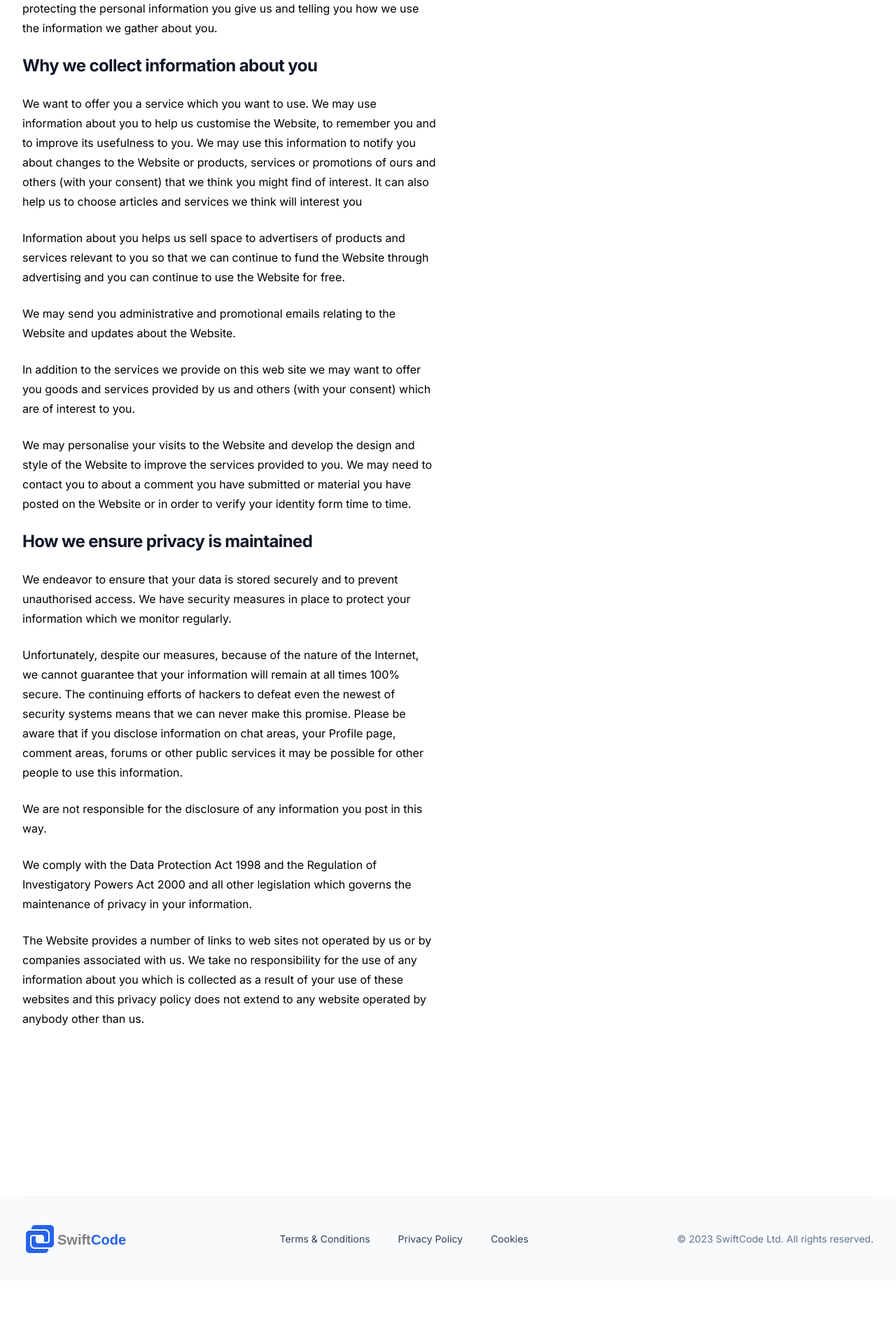
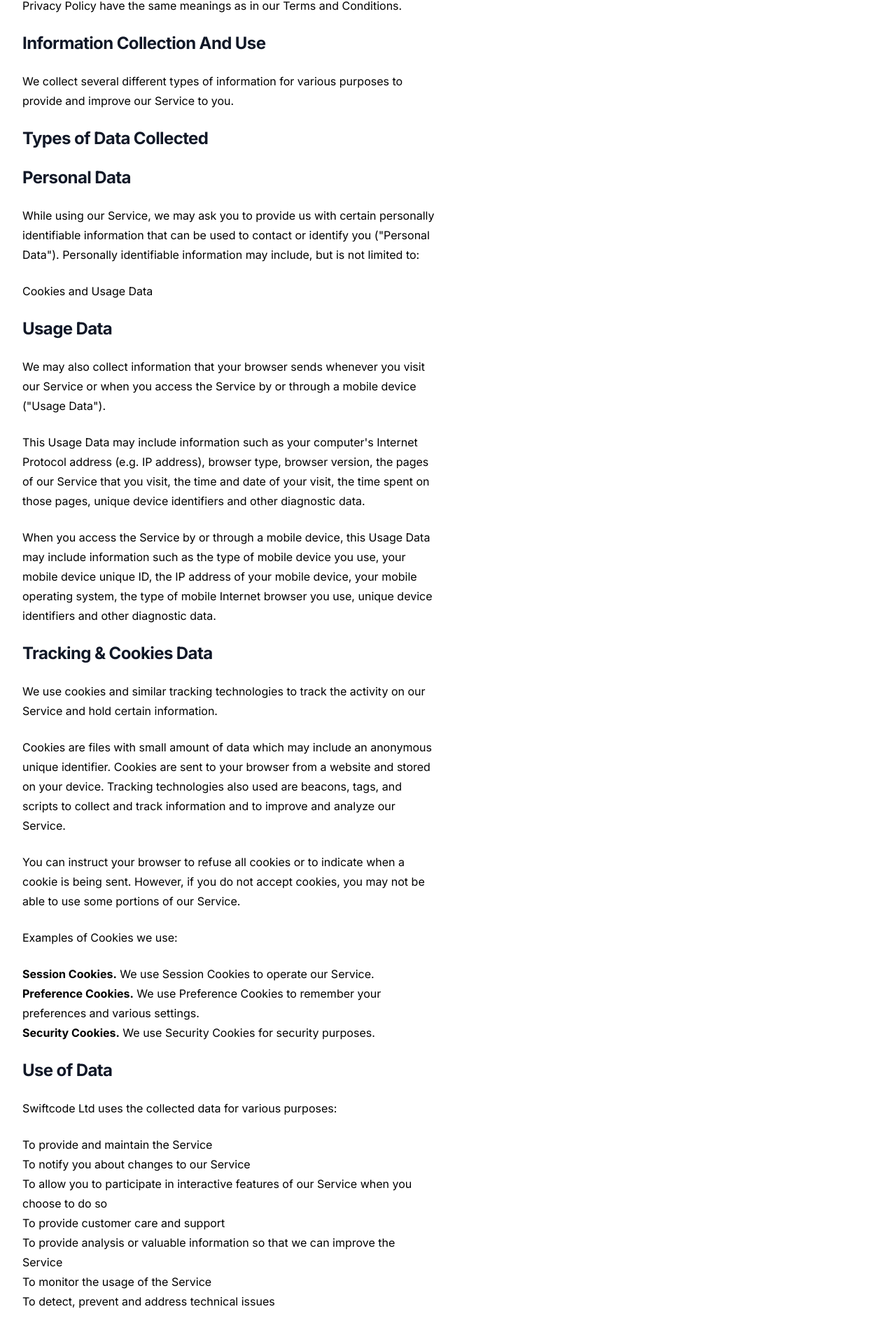
Before and after one commit to swiftcodeuk/swiftcode, a Next.js app: page /privacy in a window 1280 px wide. Shown: the part 550-2451 px from the top of the page at 70% size. Before the commit the page ends 2381 px from the top, so only its background shows below. Built offline with nearby package versions, Linux system fonts and the light colour scheme.

Commit message:
main page privacy

```diff
--- a/src/app/privacy/page.jsx
+++ b/src/app/privacy/page.jsx
@@ -8,20 +8,102 @@ function Content() {
     <div className="mt-10 max-w-2xl space-y-6 text-base">
 
             <h1 className="text-2xl font-bold tracking-tight text-gray-900">Privacy Policy</h1>
-            <p>This Privacy Policy applies to all of our websites and our mobile applications (“the Website”). In this Privacy Policy, when we refer to any of our Website, we mean any website or mobile application operated by or on behalf of SwiftCode Ltd.</p>
-            <p>By accessing the Website, you agree to be bound by these terms and conditions whenever you access the Website on any device. This Privacy Policy forms part of and is incorporated into our Website Terms and Conditions. Any changes to this policy will be posted here. We reserve the right to vary this Privacy Policy from time to time and such changes shall become effective as soon as they are posted. Your continued use of the Website constitutes your agreement to all such changes. We are committed to protecting the personal information you give us and telling you how we use the information we gather about you.</p>
-            <h2 className="text-2xl font-bold tracking-tight text-gray-900">Why we collect information about you</h2>
-            <p>We want to offer you a service which you want to use. We may use information about you to help us customise the Website, to remember you and to improve its usefulness to you. We may use this information to notify you about changes to the Website or products, services or promotions of ours and others (with your consent) that we think you might find of interest. It can also help us to choose articles and services we think will interest you</p>
-            <p>Information about you helps us sell space to advertisers of products and services relevant to you so that we can continue to fund the Website through advertising and you can continue to use the Website for free.</p>
-            <p>We may send you administrative and promotional emails relating to the Website and updates about the Website.</p>
-            <p>In addition to the services we provide on this web site we may want to offer you goods and services provided by us and others (with your consent) which are of interest to you.</p>
-            <p>We may personalise your visits to the Website and develop the design and style of the Website to improve the services provided to you. We may need to contact you to about a comment you have submitted or material you have posted on the Website or in order to verify your identity form time to time.</p>
-            <h2 className="text-2xl font-bold tracking-tight text-gray-900">How we ensure privacy is maintained</h2>
-            <p>We endeavor to ensure that your data is stored securely and to prevent unauthorised access. We have security measures in place to protect your information which we monitor regularly.</p>
-            <p>Unfortunately, despite our measures, because of the nature of the Internet, we cannot guarantee that your information will remain at all times 100% secure. The continuing efforts of hackers to defeat even the newest of security systems means that we can never make this promise. Please be aware that if you disclose information on chat areas, your Profile page, comment areas, forums or other public services it may be possible for other people to use this information.</p>
-            <p>We are not responsible for the disclosure of any information you post in this way.</p>
-            <p>We comply with the Data Protection Act 1998 and the Regulation of Investigatory Powers Act 2000 and all other legislation which governs the maintenance of privacy in your information.</p>
-            <p>The Website provides a number of links to web sites not operated by us or by companies associated with us. We take no responsibility for the use of any information about you which is collected as a result of your use of these websites and this privacy policy does not extend to any website operated by anybody other than us.</p>
+            <p>This Privacy Policy applies to all of our websites and our mobile applications (“the Website”). In this Privacy Policy, when we refer to any of our Website, we mean any website or mobile applications inluding (Mostbet - Spin & Win) operated by or on behalf of SwiftCode Ltd.</p>
+            <p>This page informs you of our policies regarding the collection, use, and disclosure of personal data when you use our Service and the choices you have associated with that data.</p>
+            <p>We use your data to provide and improve the Service. By using the Service, you agree to the collection and use of information in accordance with this policy. Unless otherwise defined in this Privacy Policy, terms used in this Privacy Policy have the same meanings as in our Terms and Conditions.</p>
+            <h2 className="text-2xl font-bold tracking-tight text-gray-900" >Information Collection And Use</h2>
+
+            <p>We collect several different types of information for various purposes to provide and improve our Service to you.</p>
+
+            <h3 className="text-2xl font-bold tracking-tight text-gray-900">Types of Data Collected</h3>
+
+            <h4 className="text-2xl font-bold tracking-tight text-gray-900">Personal Data</h4>
+
+            <p>While using our Service, we may ask you to provide us with certain personally identifiable information that can be used to contact or identify you (&quot;Personal Data&quot;). Personally identifiable information may include, but is not limited to:</p>
+
+            <ul>
+            <li>Cookies and Usage Data</li>
+            </ul>
+
+            <h4 className="text-2xl font-bold tracking-tight text-gray-900">Usage Data</h4>
+
+            <p>We may also collect information that your browser sends whenever you visit our Service or when you access the Service by or through a mobile device (&quot;Usage Data&quot;).</p>
+            <p>This Usage Data may include information such as your computer&apos;s Internet Protocol address (e.g. IP address), browser type, browser version, the pages of our Service that you visit, the time and date of your visit, the time spent on those pages, unique device identifiers and other diagnostic data.</p>
+            <p>When you access the Service by or through a mobile device, this Usage Data may include information such as the type of mobile device you use, your mobile device unique ID, the IP address of your mobile device, your mobile operating system, the type of mobile Internet browser you use, unique device identifiers and other diagnostic data.</p>
+
+            <h4 className="text-2xl font-bold tracking-tight text-gray-900"> Tracking &amp; Cookies Data</h4>
+            <p>We use cookies and similar tracking technologies to track the activity on our Service and hold certain information.</p>
+            <p>Cookies are files with small amount of data which may include an anonymous unique identifier. Cookies are sent to your browser from a website and stored on your device. Tracking technologies also used are beacons, tags, and scripts to collect and track information and to improve and analyze our Service.</p>
+            <p>You can instruct your browser to refuse all cookies or to indicate when a cookie is being sent. However, if you do not accept cookies, you may not be able to use some portions of our Service.</p>
+            <p>Examples of Cookies we use:</p>
+            <ul>
+                <li><strong>Session Cookies.</strong> We use Session Cookies to operate our Service.</li>
+                <li><strong>Preference Cookies.</strong> We use Preference Cookies to remember your preferences and various settings.</li>
+                <li><strong>Security Cookies.</strong> We use Security Cookies for security purposes.</li>
+            </ul>
+
+            <h2 className="text-2xl font-bold tracking-tight text-gray-900">Use of Data</h2>
+
+            <p>Swiftcode Ltd uses the collected data for various purposes:</p>
+            <ul>
+                <li>To provide and maintain the Service</li>
+                <li>To notify you about changes to our Service</li>
+                <li>To allow you to participate in interactive features of our Service when you choose to do so</li>
+                <li>To provide customer care and support</li>
+                <li>To provide analysis or valuable information so that we can improve the Service</li>
+                <li>To monitor the usage of the Service</li>
+                <li>To detect, prevent and address technical issues</li>
+            </ul>
+
+            <h2 className="text-2xl font-bold tracking-tight text-gray-900">Transfer Of Data</h2>
+            <p>Your information, including Personal Data, may be transferred to and maintained on computers located outside of your state, province, country or other governmental jurisdiction where the data protection laws may differ than those from your jurisdiction.</p>
+            <p>If you are located outside United States and choose to provide information to us, please note that we transfer the data, including Personal Data, to United States and process it there.</p>
+            <p>Your consent to this Privacy Policy followed by your submission of such information represents your agreement to that transfer.</p>
+            <p>Swiftcode Ltd will take all steps reasonably necessary to ensure that your data is treated securely and in accordance with this Privacy Policy and no transfer of your Personal Data will take place to an organization or a country unless there are adequate controls in place including the security of your data and other personal information.</p>
+
+            <h2 className="text-2xl font-bold tracking-tight text-gray-900">Disclosure Of Data</h2>
+
+            <h3>Legal Requirements</h3>
+            <p>Swiftcode Ltd may disclose your Personal Data in the good faith belief that such action is necessary to:</p>
+            <ul>
+                <li>To comply with a legal obligation</li>
+                <li>To protect and defend the rights or property of Swiftcode Ltd</li>
+                <li>To prevent or investigate possible wrongdoing in connection with the Service</li>
+                <li>To protect the personal safety of users of the Service or the public</li>
+                <li>To protect against legal liability</li>
+            </ul>
+
+            <h2 className="text-2xl font-bold tracking-tight text-gray-900">Security Of Data</h2>
+            <p>The security of your data is important to us, but remember that no method of transmission over the Internet, or method of electronic storage is 100% secure. While we strive to use commercially acceptable means to protect your Personal Data, we cannot guarantee its absolute security.</p>
+
+            <h2 className="text-2xl font-bold tracking-tight text-gray-900">Service Providers</h2>
+            <p>We may employ third party companies and individuals to facilitate our Service (&quot;Service Providers&quot;), to provide the Service on our behalf, to perform Service-related services or to assist us in analyzing how our Service is used.</p>
+            <p>These third parties have access to your Personal Data only to perform these tasks on our behalf and are obligated not to disclose or use it for any other purpose.</p>
+
+
+
+            <h2 className="text-2xl font-bold tracking-tight text-gray-900">Links To Other Sites</h2>
+            <p>Our Service may contain links to other sites that are not operated by us. If you click on a third party link, you will be directed to that third party&apos;s site. We strongly advise you to review the Privacy Policy of every site you visit.</p>
+            <p>We have no control over and assume no responsibility for the content, privacy policies or practices of any third party sites or services.</p>
+
+
+            <h2 className="text-2xl font-bold tracking-tight text-gray-900">Children&apos;s Privacy</h2>
+            <p>Our Service does not address anyone under the age of 18 (&quot;Children&quot;).</p>
+            <p>We do not knowingly collect personally identifiable information from anyone under the age of 18. If you are a parent or guardian and you are aware that your Children has provided us with Personal Data, please contact us. If we become aware that we have collected Personal Data from children without verification of parental consent, we take steps to remove that information from our servers.</p>
+
+
+            <h2 className="text-2xl font-bold tracking-tight text-gray-900">Changes To This Privacy Policy</h2>
+            <p>We may update our Privacy Policy from time to time. We will notify you of any changes by posting the new Privacy Policy on this page.</p>
+            <p>We will let you know via email and/or a prominent notice on our Service, prior to the change becoming effective and update the &quot;effective date&quot; at the top of this Privacy Policy.</p>
+            <p>You are advised to review this Privacy Policy periodically for any changes. Changes to this Privacy Policy are effective when they are posted on this page.</p>
+
+
+            <h2 className="text-2xl font-bold tracking-tight text-gray-900">Contact Us</h2>
+            <p>If you have any questions about this Privacy Policy, please contact us:</p>
+            <ul>
+                        <li>By sending us an email : support@swiftcode.uk</li>
+
+                    </ul>
            </div>
   </div>
   </div>
```
